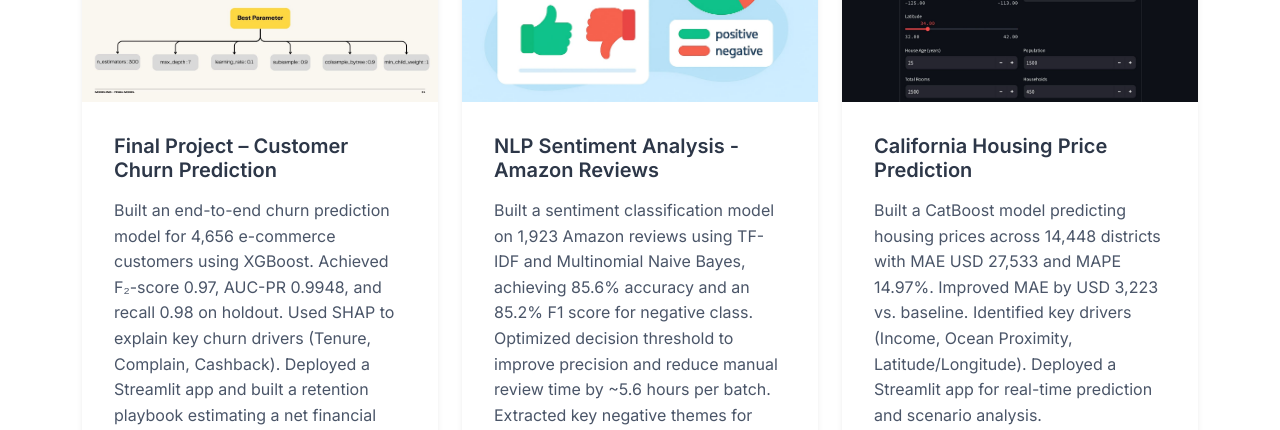
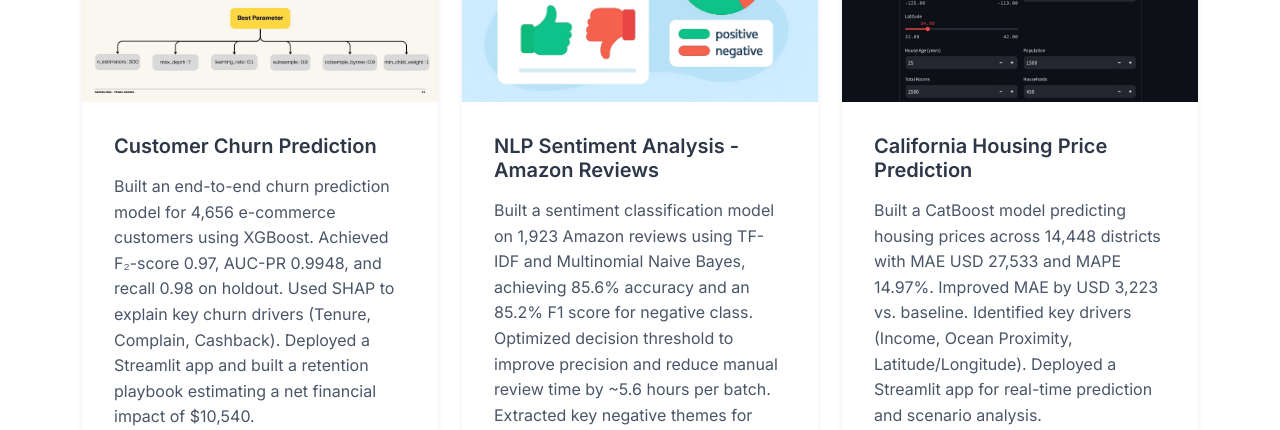
Before and after one commit to bonifasiusx/portfolio-website, a plain HTML site: page index.html in a window 1280 px wide. Shown: the part 1640-2070 px from the top of the page. Drawn offline with nearby package versions, Linux system fonts and the light colour scheme.

Commit message:
feat(customer-churn): minor fix on project's title

```diff
--- a/index.html
+++ b/index.html
@@ -527,7 +527,7 @@
         <div class="card project-card fade-in">
           <img src="images/projects/6.jpg" class="card-img-top" alt="NLP Sentiment Analysis">
           <div class="card-body d-flex flex-column">
-            <h5 class="card-title">Final Project – Customer Churn Prediction</h5>
+            <h5 class="card-title">Customer Churn Prediction</h5>
             <p class="card-text">Built an end-to-end churn prediction model for 4,656 e-commerce customers using XGBoost. Achieved F₂-score 0.97, AUC-PR 0.9948, and recall 0.98 on holdout. Used SHAP to explain key churn drivers (Tenure, Complain, Cashback). Deployed a Streamlit app and built a retention playbook estimating a net financial impact of $10,540.</p>
             <div class="mt-auto">
               <a href="https://github.com/bonifasiusx/final_project_alpha_churn"
```
